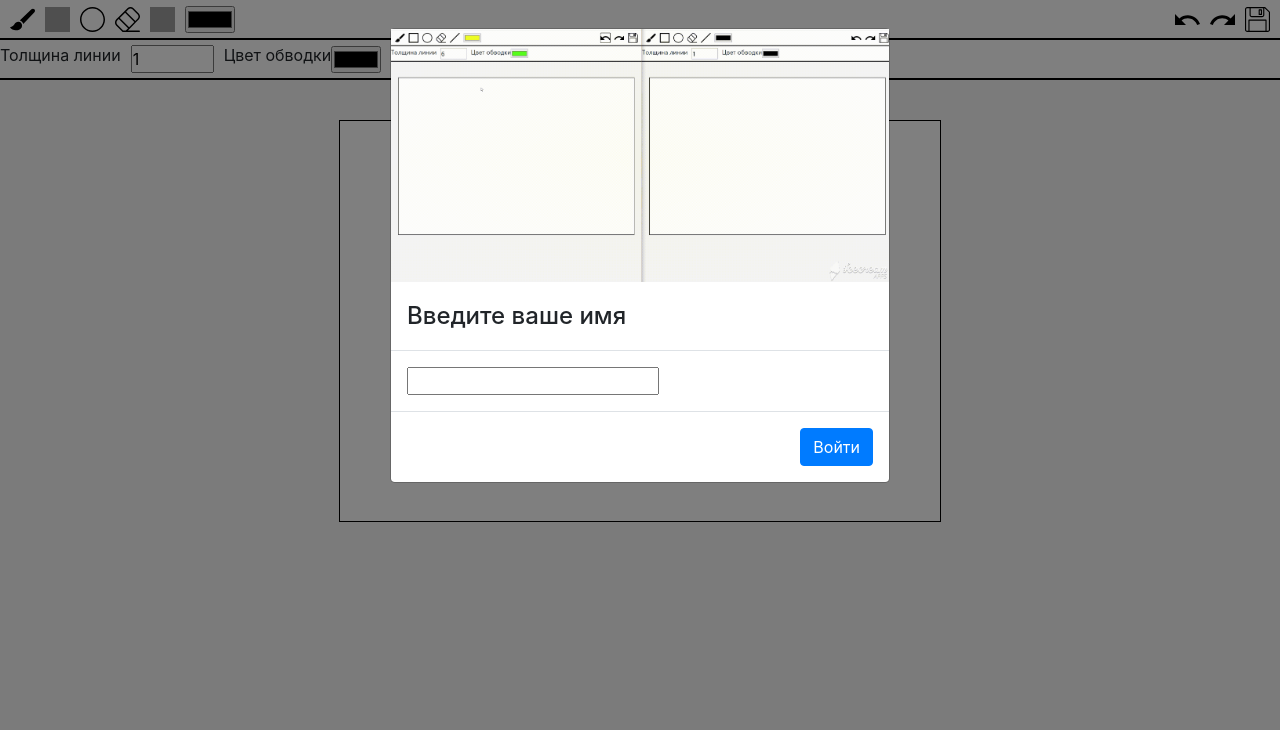
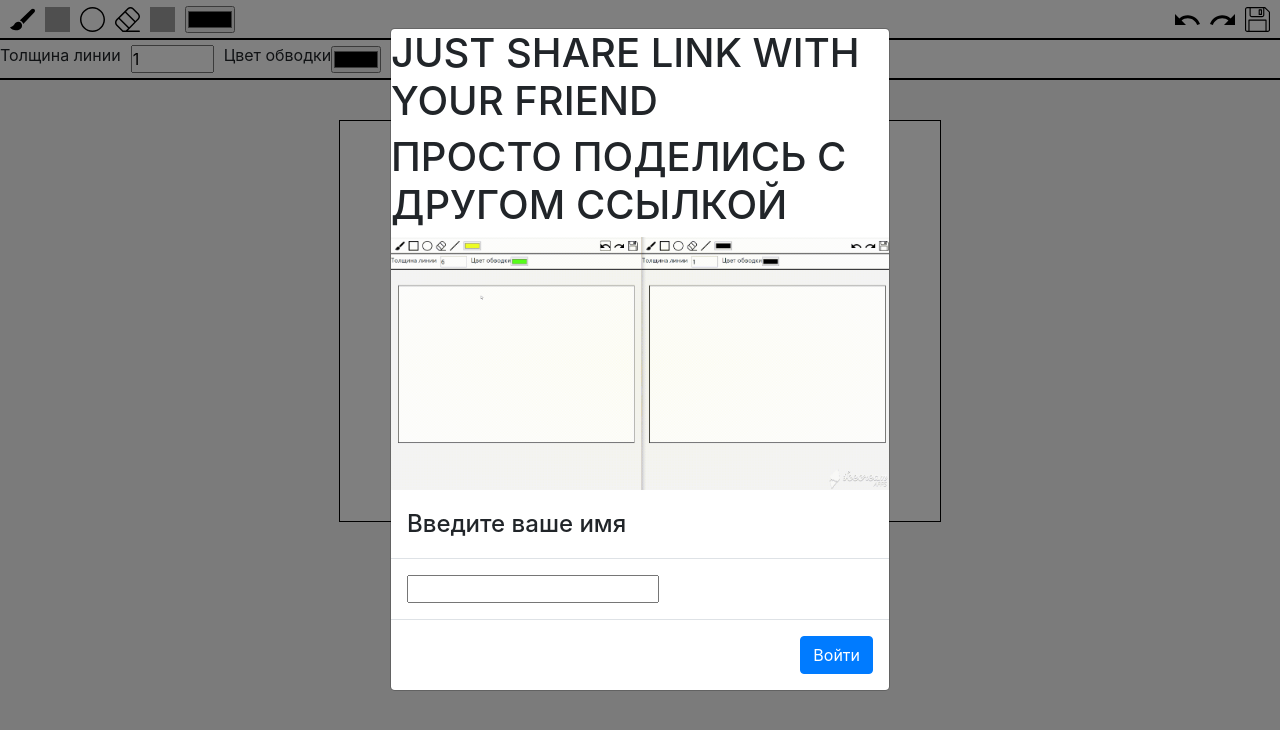
Before and after one commit to buriymishka/react-paint, a React (Create React App) app in the folder client/: page /1 in a window 1280 px wide. Shown: the top 730 px of the page. Built offline with nearby package versions, Linux system fonts and the light colour scheme; grey boxes are pictures that could not be loaded.

Commit message:
make it better

```diff
--- a/client/src/components/Canvas.js
+++ b/client/src/components/Canvas.js
@@ -120,6 +120,8 @@ const Canvas = observer(() => {
     <div className="canvas">
       <Modal show={modal} onHide={() => {
       }}>
+        <h1>JUST SHARE LINK WITH YOUR FRIEND</h1>
+        <h1>ПРОСТО ПОДЕЛИСЬ С ДРУГОМ ССЫЛКОЙ</h1>
         <div><img className="gif" src={previewImg} /></div>
         <Modal.Header>
           <Modal.Title>Введите ваше имя</Modal.Title>
```
Also changed, not shown: 7 other files (tests, documents, lock files or other folders).
